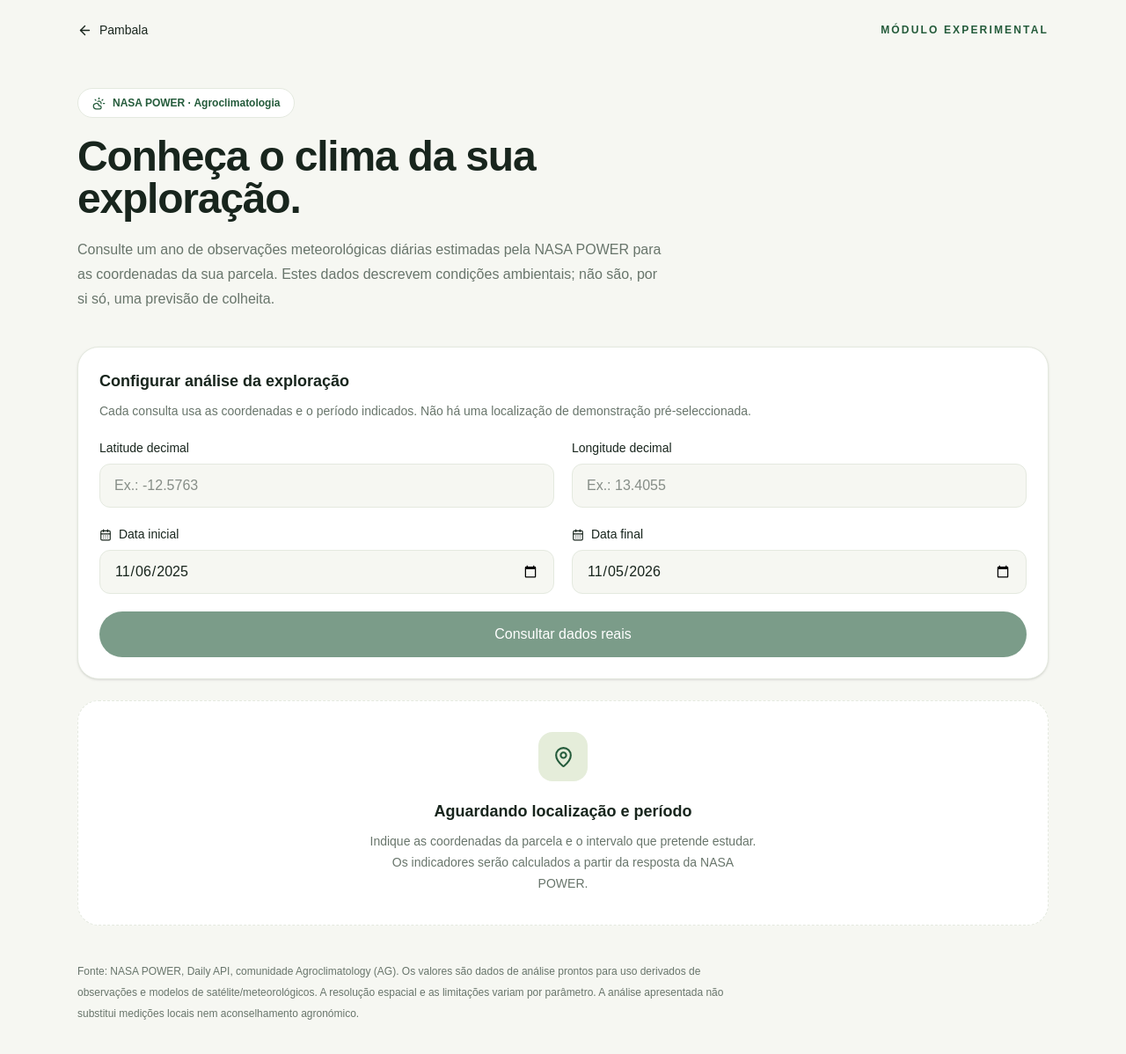
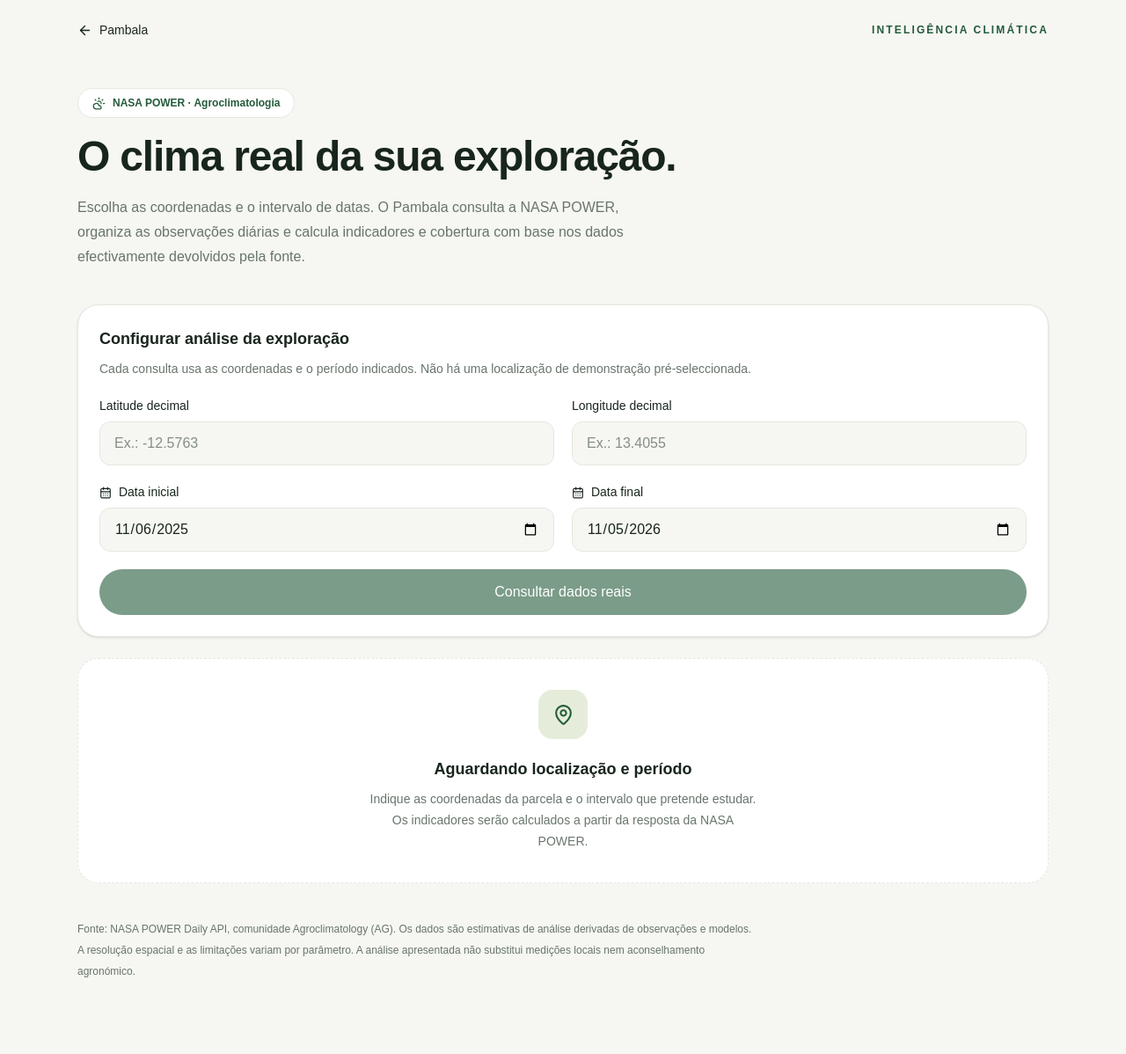
Before and after one commit to onesimo-miguel17/maidenless_tarnisheds, a Next.js app: page /climate in a window 1280 px wide. Shown: the top 1198 px of the page at 88% size. Built offline with nearby package versions, Linux system fonts and the light colour scheme.

Commit message:
fix: describe user-selected climate periods

```diff
--- a/src/app/climate/page.tsx
+++ b/src/app/climate/page.tsx
@@ -5,7 +5,7 @@ import ClimateSearch from "./climate-search";
 
 export const metadata: Metadata = {
   title: "Inteligência climática — Pambala",
-  description: "Explore dados meteorológicos diários da NASA POWER para uma localização agrícola.",
+  description: "Explore dados meteorológicos diários da NASA POWER para qualquer localização agrícola e período disponível.",
 };
 
 export default function ClimatePage() {
@@ -15,23 +15,23 @@ export default function ClimatePage() {
         <Link href="/" className="flex items-center gap-2 text-sm font-medium text-[var(--muted)] hover:text-[var(--green)]">
           <ArrowLeft size={17} /> Pambala
         </Link>
-        <span className="text-xs font-semibold uppercase tracking-[.18em] text-[var(--green)]">Módulo experimental</span>
+        <span className="text-xs font-semibold uppercase tracking-[.18em] text-[var(--green)]">Inteligência climática</span>
       </header>
       <section className="mx-auto max-w-6xl px-6 pb-20 pt-8">
         <div className="max-w-3xl">
           <div className="mb-5 inline-flex items-center gap-2 rounded-full border border-[var(--border)] bg-white px-4 py-2 text-xs font-semibold text-[var(--green)]">
             <CloudSun size={15} /> NASA POWER · Agroclimatologia
           </div>
-          <h1 className="text-4xl font-semibold tracking-tight sm:text-5xl">Conheça o clima da sua exploração.</h1>
+          <h1 className="text-4xl font-semibold tracking-tight sm:text-5xl">O clima real da sua exploração.</h1>
           <p className="mt-5 max-w-2xl text-base leading-7 text-[var(--muted)]">
-            Consulte um ano de observações meteorológicas diárias estimadas pela NASA POWER para as coordenadas da sua parcela. Estes dados descrevem condições ambientais; não são, por si só, uma previsão de colheita.
+            Escolha as coordenadas e o intervalo de datas. O Pambala consulta a NASA POWER, organiza as observações diárias e calcula indicadores e cobertura com base nos dados efectivamente devolvidos pela fonte.
           </p>
         </div>
         <div className="mt-10">
           <ClimateSearch />
         </div>
         <p className="mt-10 max-w-3xl text-xs leading-6 text-[var(--muted)]">
-          Fonte: NASA POWER, Daily API, comunidade Agroclimatology (AG). Os valores são dados de análise prontos para uso derivados de observações e modelos de satélite/meteorológicos. A resolução espacial e as limitações variam por parâmetro. A análise apresentada não substitui medições locais nem aconselhamento agronómico.
+          Fonte: NASA POWER Daily API, comunidade Agroclimatology (AG). Os dados são estimativas de análise derivadas de observações e modelos. A resolução espacial e as limitações variam por parâmetro. A análise apresentada não substitui medições locais nem aconselhamento agronómico.
         </p>
       </section>
     </main>
```
